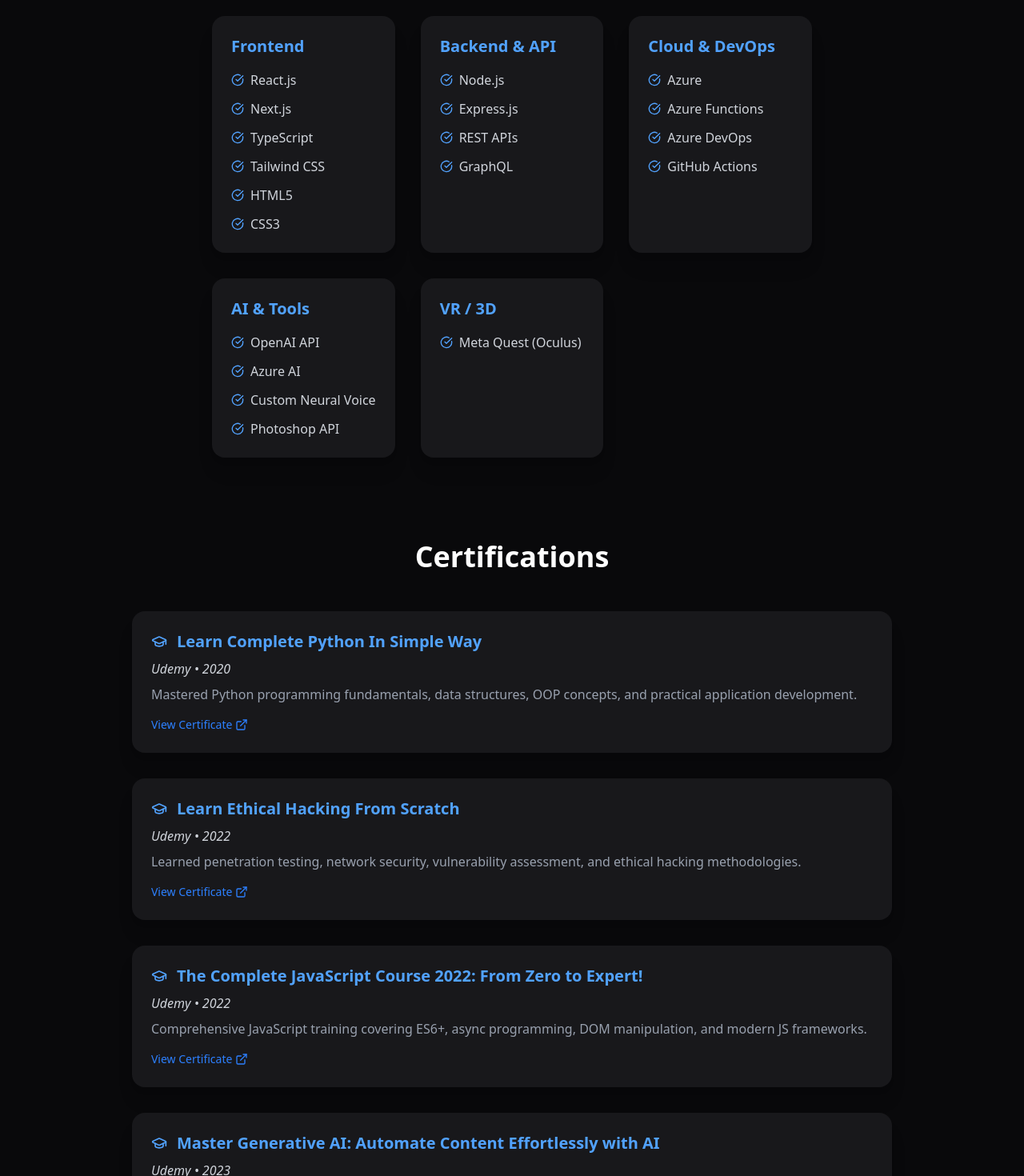
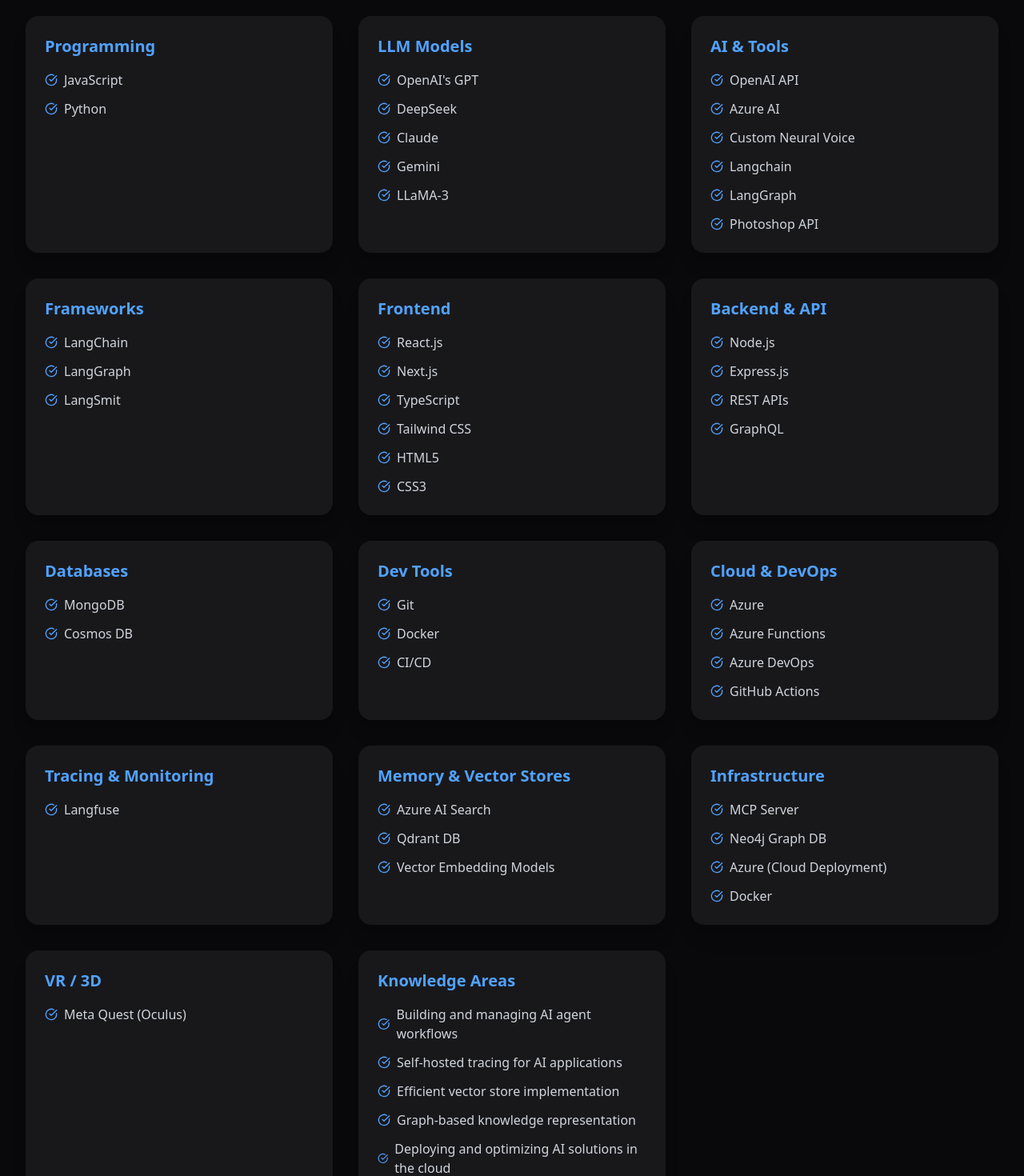
Before and after one commit to sandipdeshmukh77/Portfolio, a React (Vite) app: page / in a window 1280 px wide. Shown: the part 980-2450 px from the top of the page at 80% size. Built offline with nearby package versions, Linux system fonts and the light colour scheme.

Commit message:
update Skills component to enhance skills categorization and add new technologies

```diff
--- a/src/components/Skills.tsx
+++ b/src/components/Skills.tsx
@@ -1,13 +1,62 @@
 import React from "react";
 import { motion } from "framer-motion";
-import { CheckCircle } from "lucide-react"; // ✅ Lucide icon
+import { CheckCircle } from "lucide-react";
 
-const skills = {
-    "Frontend": ["React.js", "Next.js", "TypeScript", "Tailwind CSS", "HTML5", "CSS3"],
+const skills: Record<string, string[]> = {
+    "Programming": ["JavaScript", "Python"],
+    "LLM Models": [
+        "OpenAI's GPT",
+        "DeepSeek",
+        "Claude",
+        "Gemini",
+        "LLaMA-3",
+    ],
+    "AI & Tools": [
+        "OpenAI API",
+        "Azure AI",
+        "Custom Neural Voice",
+        "Langchain",
+        "LangGraph",
+        "Photoshop API",
+    ],
+    "Frameworks": [
+        "LangChain",
+        "LangGraph",
+        "LangSmit",
+    ],
+    "Frontend": [
+        "React.js",
+        "Next.js",
+        "TypeScript",
+        "Tailwind CSS",
+        "HTML5",
+        "CSS3",
+    ],
     "Backend & API": ["Node.js", "Express.js", "REST APIs", "GraphQL"],
+    "Databases": ["MongoDB", "Cosmos DB"],
+    "Dev Tools": ["Git", "Docker", "CI/CD"],
     "Cloud & DevOps": ["Azure", "Azure Functions", "Azure DevOps", "GitHub Actions"],
-    "AI & Tools": ["OpenAI API", "Azure AI", "Custom Neural Voice", "Photoshop API"],
+    "Tracing & Monitoring": ["Langfuse"],
+    "Memory & Vector Stores": [
+        "Azure AI Search ",
+        "Qdrant DB",
+        "Vector Embedding Models",
+    ],
+    "Infrastructure": [
+        "MCP Server",
+        "Neo4j Graph DB",
+        "Azure (Cloud Deployment)",
+        "Docker",
+    ],
     "VR / 3D": ["Meta Quest (Oculus)"],
+    "Knowledge Areas": [
+        "Building and managing AI agent workflows",
+        "Self-hosted tracing for AI applications",
+        "Efficient vector store implementation",
+        "Graph-based knowledge representation",
+        "Deploying and optimizing AI solutions in the cloud",
+        "Structuring vector embeddings to improve AI understanding",
+    ],
 };
 
 const cardVariants = {
```
